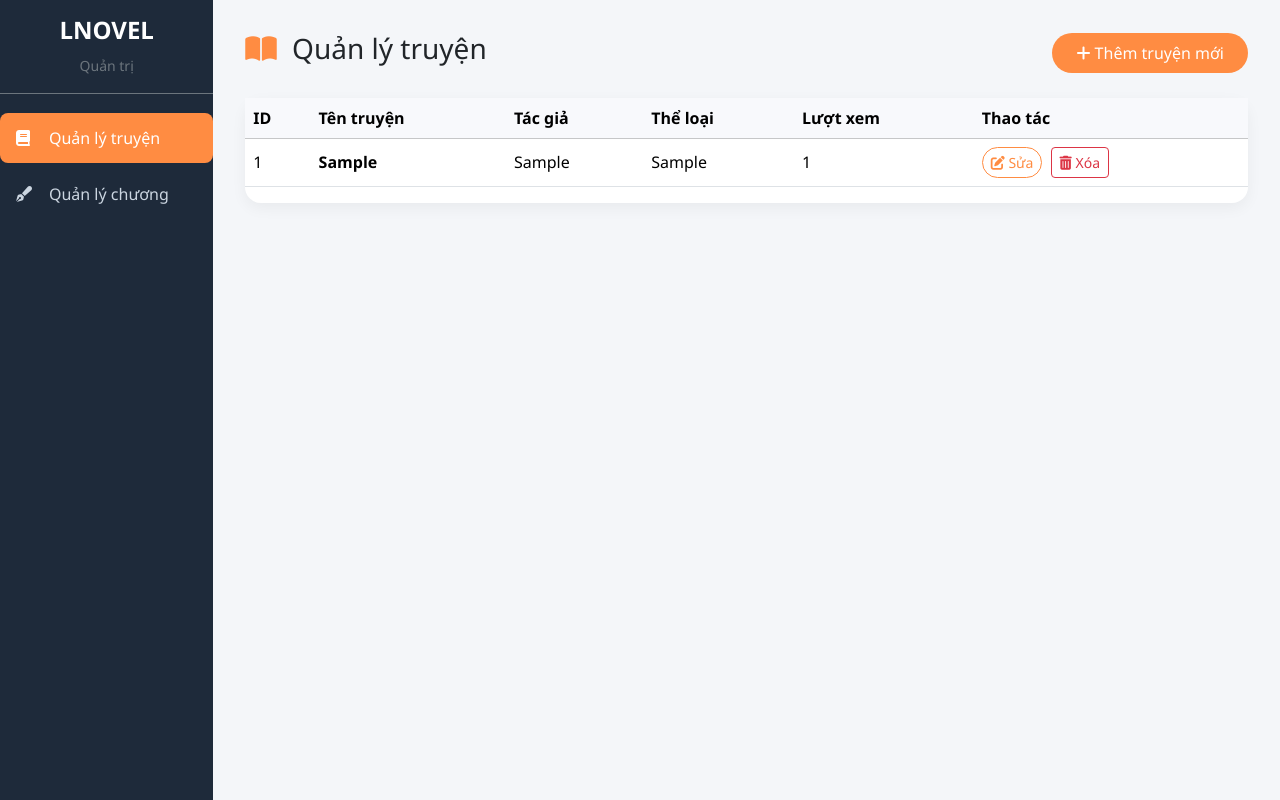
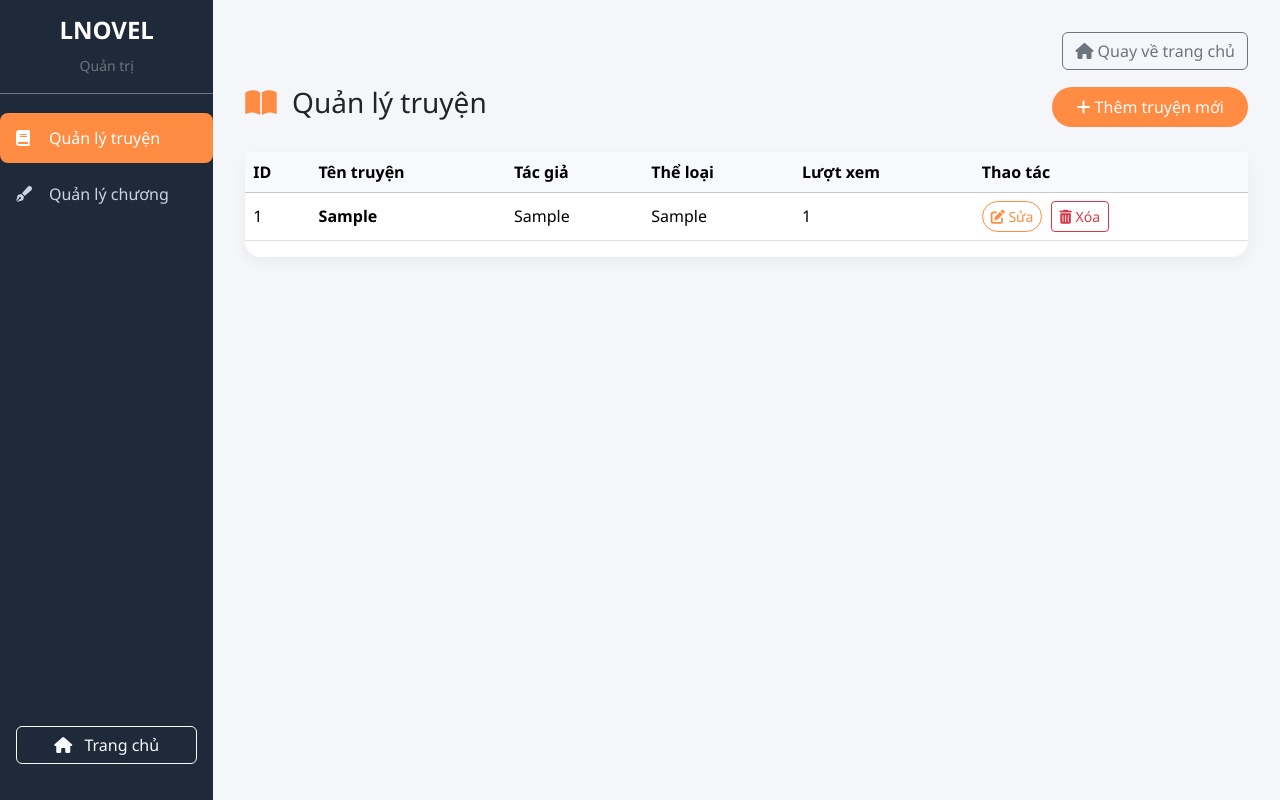
Before and after one commit to Ketamine-011/Lightnovel-website, a Flask app: page /quan_ly in a window 1280 px wide. Run offline with Flask 3, Linux system fonts and the light colour scheme; a user stored in the database is signed in; tables that the repository leaves empty hold one stand-in row (values such as "Sample post").

Commit message:
Thêm trở về trang chủ cho trang quản lý

```diff
--- a/templates/quan_ly.html
+++ b/templates/quan_ly.html
@@ -22,13 +22,17 @@
         .modal-content { border-radius: 1rem; }
         .section { display: none; }
         .section.active { display: block; }
+        .home-btn {
+            margin-top: auto;
+            margin-bottom: 20px;
+        }
     </style>
 </head>
 <body>
 <div class="container-fluid">
     <div class="row">
         <!-- Sidebar -->
-        <div class="col-md-3 col-lg-2 px-0 sidebar">
+        <div class="col-md-3 col-lg-2 px-0 sidebar d-flex flex-column">
             <div class="p-3 text-center border-bottom border-secondary">
                 <h4 class="fw-bold text-white">LNOVEL</h4>
                 <small class="text-secondary">Quản trị</small>
@@ -45,10 +49,23 @@
                     </a>
                 </li>
             </ul>
+            <!-- Nút quay về trang chủ ở cuối sidebar -->
+            <div class="mt-auto p-3 home-btn">
+                <a href="{{ url_for('home') }}" class="btn btn-outline-light w-100">
+                    <i class="fas fa-home me-2"></i> Trang chủ
+                </a>
+            </div>
         </div>
 
         <!-- Nội dung chính -->
         <div class="col-md-9 col-lg-10 main-content">
+            <!-- Thêm nút trang chủ ở góc phải trên cùng (tùy chọn) -->
+            <div class="d-flex justify-content-end mb-3">
+                <a href="{{ url_for('home') }}" class="btn btn-outline-secondary">
+                    <i class="fas fa-home"></i> Quay về trang chủ
+                </a>
+            </div>
+
             <!-- Quản lý truyện -->
             <div id="quan-ly-truyen" class="section">
                 <div class="d-flex justify-content-between align-items-center mb-4">
@@ -98,8 +115,8 @@
                                                     data-ten="{{ truyen.ten_truyen }}">
                                                 <i class="fas fa-trash-alt"></i> Xóa
                                             </button>
-                                         </td>
-                                     </tr>
+                                        </td>
+                                    </tr>
                                     {% else %}
                                     <tr><td colspan="6" class="text-center">Chưa có truyện nào. Hãy thêm truyện mới!</td></tr>
                                     {% endfor %}
@@ -118,10 +135,10 @@
                         <input type="hidden" name="tab" value="chuong">
                         <div class="col-md-6">
                             <label class="form-label fw-semibold">Chọn truyện để quản lý chương</label>
-                            <select name="id_truyen" class="form-select" onchange="this.form.submit()">
+                            <select name="truyen_id" class="form-select" onchange="this.form.submit()">
                                 <option value="">-- Chọn truyện --</option>
                                 {% for truyen in ds_truyen %}
-                                    <option value="{{ truyen.id }}" {% if truyen.id == selected_id_truyen %}selected{% endif %}>
+                                    <option value="{{ truyen.id }}" {% if truyen.id == selected_truyen_id %}selected{% endif %}>
                                         {{ truyen.ten_truyen }} (ID: {{ truyen.id }})
                                     </option>
                                 {% endfor %}
@@ -133,7 +150,7 @@
                     <div class="card-custom p-3 mb-4">
                         <h5 class="mb-3"><i class="fas fa-plus-circle text-success"></i> Thêm chương mới cho "{{ selected_truyen.ten_truyen }}"</h5>
                         <form method="POST" action="{{ url_for('them_chuong') }}">
-                            <input type="hidden" name="id_truyen" value="{{ selected_truyen.id }}">
+                            <input type="hidden" name="truyen_id" value="{{ selected_truyen.id }}">
                             <div class="mb-3">
                                 <label class="form-label">Tên chương *</label>
                                 <input type="text" name="ten_chuong" class="form-control" required>
@@ -174,8 +191,8 @@
                                                     data-ten="{{ chuong.ten_chuong }}">
                                                 <i class="fas fa-trash-alt"></i> Xóa
                                             </button>
-                                         </td>
-                                     </tr>
+                                        </td>
+                                    </tr>
                                     {% else %}
                                     <tr><td colspan="4" class="text-center">Chưa có chương nào cho truyện này.</td></tr>
                                     {% endfor %}
@@ -183,7 +200,7 @@
                             </table>
                         </div>
                     </div>
-                {% elif selected_id_truyen and not selected_truyen %}
+                {% elif selected_truyen_id and not selected_truyen %}
                     <div class="alert alert-warning">Không tìm thấy truyện với ID đã chọn.</div>
                 {% endif %}
             </div>
@@ -191,6 +208,7 @@
     </div>
 </div>
 
+<!-- Các modal giữ nguyên -->
 <!-- Modal Thêm truyện -->
 <div class="modal fade" id="themTruyenModal" tabindex="-1">
     <div class="modal-dialog">
@@ -307,7 +325,6 @@
 
 <script src="https://cdn.jsdelivr.net/npm/bootstrap@5.3.0-alpha1/dist/js/bootstrap.bundle.min.js"></script>
 <script>
-    // Khởi tạo các modal để set action đúng
     document.addEventListener('DOMContentLoaded', function() {
         // Sửa truyện
         var suaTruyenModal = document.getElementById('suaTruyenModal');
@@ -382,7 +399,7 @@
             let newTab = (sectionId === 'quan-ly-chuong') ? 'chuong' : 'truyen';
             const url = new URL(window.location.href);
             url.searchParams.set('tab', newTab);
-            if (sectionId === 'quan-ly-truyen') url.searchParams.delete('id_truyen');
+            if (sectionId === 'quan-ly-truyen') url.searchParams.delete('truyen_id');
             window.location.href = url.toString();
         });
     });
```
